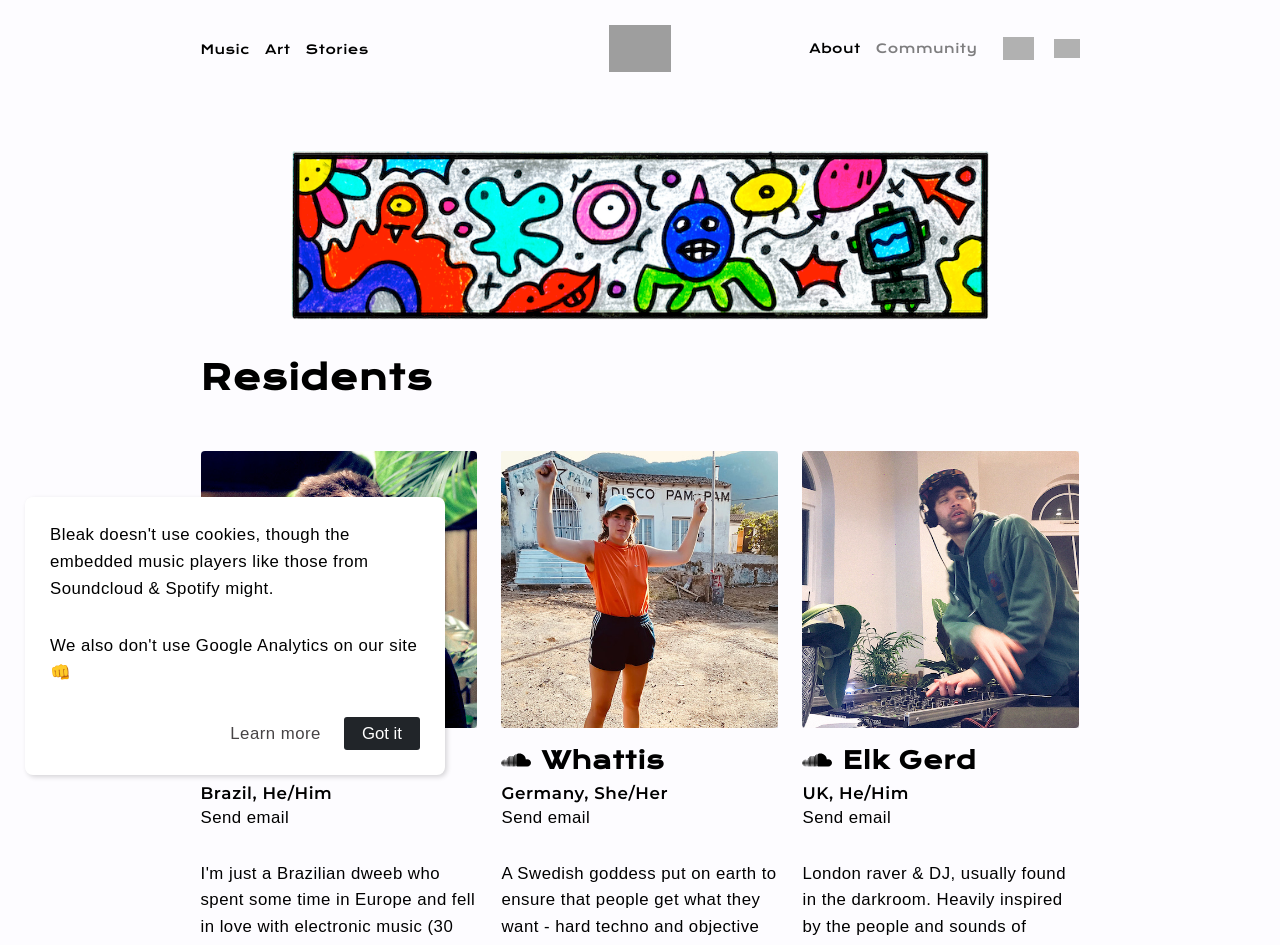
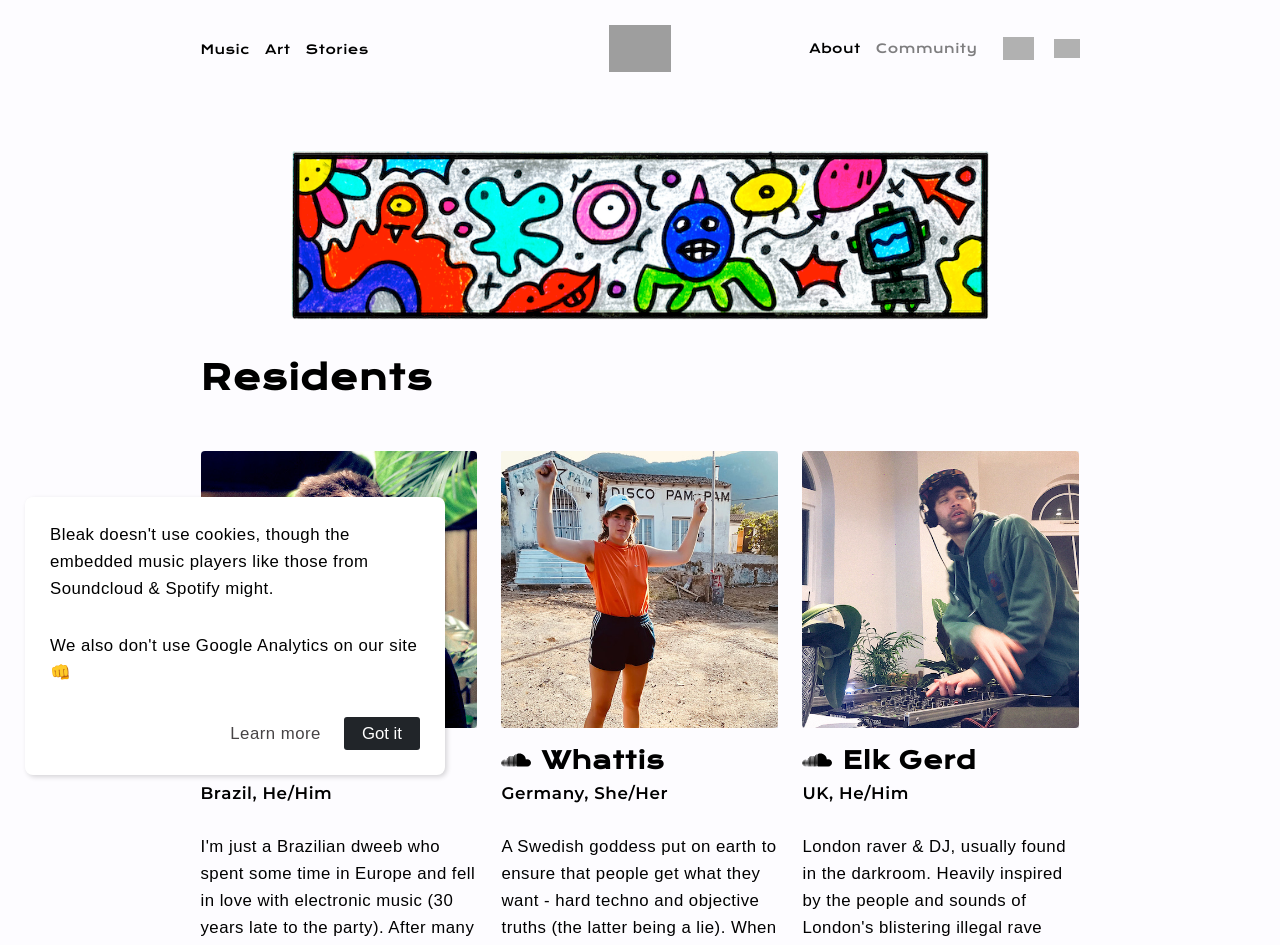
Before and after one commit to benmoose/bleak-narrative, a Next.js app: page /community in a window 1280 px wide. Shown: the top 945 px of the page. Built offline with nearby package versions, Linux system fonts and the light colour scheme; grey boxes are pictures that could not be loaded; a web font is replaced by a local one.

Commit message:
Revert "add email link and update FLUFI's IG (#61)"
This reverts commit da84f26eb5cb2e6ce3f7e4587563c264783e5387.

```diff
--- a/components/bio/bio.module.css
+++ b/components/bio/bio.module.css
@@ -16,29 +16,10 @@
   text-decoration: none;
 }
 
-.subtitleRow {
-  display: flex;
-  justify-content: flex-start;
-  flex-direction: column;
-}
-
 .subtitle {
   font-weight: bold;
   font-family: 'BodyFont', sans-serif;
   margin: 0;
-  padding: 0;
-}
-
-.subtitleEmail,
-.subtitleEmail:hover,
-.subtitleEmail:active,
-.subtitleEmail:focus {
-  text-decoration: none;
-  margin: 0;
-  color: black;
-  font-size: 1em;
-  padding-top: 1px;
-  cursor: pointer;
 }
 
 .img {
--- a/components/bio/index.js
+++ b/components/bio/index.js
@@ -4,7 +4,7 @@ import c from 'classnames'
 
 import styles from './bio.module.css'
 
-const Bio = ({ img, children, title, subtitle, email, url, icon }) => {
+const Bio = ({ img, children, title, subtitle, url, icon }) => {
   const TitleRow = url
     ? props => <Link href={url}><a className={styles.titleRow} target='_blank' rel='noreferrer' {...props} /></Link>
     : props => <div className={styles.titleRow} {...props} />
@@ -28,12 +28,7 @@ const Bio = ({ img, children, title, subtitle, email, url, icon }) => {
           }
           <h3 className={styles.title}>{title}</h3>
         </TitleRow>
-        <div className={styles.subtitleRow}>
-          <h4 className={styles.subtitle}>{subtitle}</h4>
-          {email && (
-            <a rel='noopener noreferrer' target='_blank' href={`mailto:${email}?subject=Hello%20Bleak!`} className={styles.subtitleEmail}>Send email</a>
-          )}
-        </div>
+        <h4 className={styles.subtitle}>{subtitle}</h4>
       </div>
       {children}
     </section>
--- a/pages/community.js
+++ b/pages/community.js
@@ -24,7 +24,6 @@ const CommunityPage = () => {
             img={Stiborski}
             title='Stiborski'
             subtitle='Brazil, He/Him'
-            email='stiborski@bleaknarrative.com'
             url='https://soundcloud.com/stiborski'
             icon={Soundcloud}
           >
@@ -37,7 +36,6 @@ const CommunityPage = () => {
             img={Whattis}
             title='Whattis'
             subtitle='Germany, She/Her'
-            email='whattis@bleaknarrative.com'
             url='https://soundcloud.com/djwhattis'
             icon={Soundcloud}
           >
@@ -50,7 +48,6 @@ const CommunityPage = () => {
             img={Elk}
             title='Elk Gerd'
             subtitle='UK, He/Him'
-            email='elk@bleaknarrative.com'
             url='https://soundcloud.com/elkgerd'
             icon={Soundcloud}
           >
@@ -70,7 +67,7 @@ const CommunityPage = () => {
             img={Cameron}
             title='Cameron'
             subtitle='USA, He/Him'
-            url='https://instagram.com/fluffi_er'
+            url='https://instagram.com/_chef.cam_'
             icon={Instagram}
           >
             <p>After studying in New Orleans, New York, and Berlin, dance floors and music are pretty ubiquitous in my life. I have always found an intense solidarity and freedom around other dancers and developed some passionate ideas about current trends in electronic music. With no one to share them with near the dance floor, I've turned to writing them down on this wonderful platform filled with wonderful people. In a past life found sharing a curb and a cigarette with a stranger; currently laying low finishing undergrad in a Brooklyn apartment and practicing DJing so I may one day utter the coveted words "I only spin vinyl.” Most likely not wearing clothes.</p>
```
